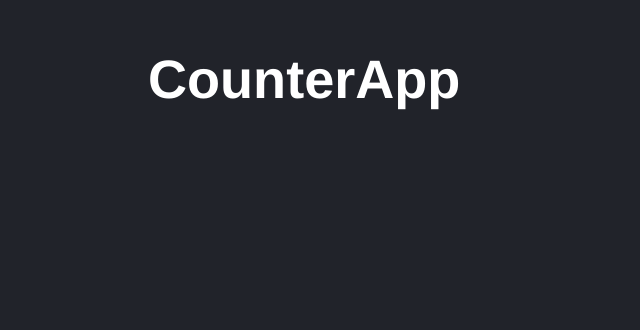
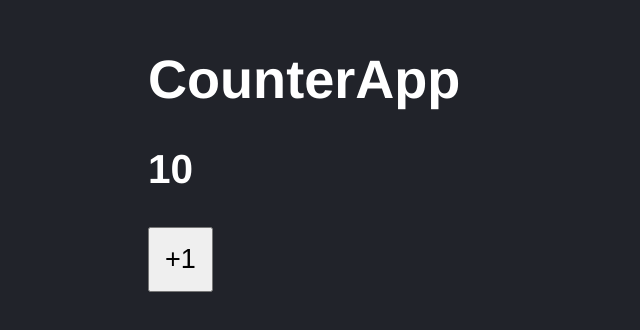
Before and after one commit to DxAmbar/counter-app-vite, a React (Vite) app: page / in a window 1280 px wide. Shown: the part 136-466 px from the top of the page, without its empty margins (0-640 px from the left). Built offline with nearby package versions, Linux system fonts and the light colour scheme.

Commit message:
Evento onClick

```diff
--- a/src/CounterApp.jsx
+++ b/src/CounterApp.jsx
@@ -1,12 +1,23 @@
 import PropTypes from 'prop-types';
 
 export const CounterApp = ({ value }) => {
+
+    const handleAdd = (event) => {
+         console.log(event)
+        }
+
     return (
     <>
     <h1>CounterApp</h1>
     <h2>{ value }</h2>
+
+    <button onClick={ handleAdd }>
+        +1
+    </button>
     </>
     )
 }
 
-CounterApp.protTypes
+CounterApp.protTypes = {
+    value: PropTypes.number.isRequired,
+}
--- a/src/main.jsx
+++ b/src/main.jsx
@@ -1,11 +1,11 @@
 import React from 'react';
 import ReactDOM from 'react-dom/client';
-import { App } from './FirstApp';
+//import { App } from './FirstApp';
 import { CounterApp } from './CounterApp';
 import './styles.css';
 
 ReactDOM.createRoot(document.getElementById('root')).render(
     <React.StrictMode>
-        <CounterApp />
+        <CounterApp value={ 10 } />
     </React.StrictMode>
 )
--- a/src/styles.css
+++ b/src/styles.css
@@ -6,3 +6,8 @@
     padding: 70px;
 
 }
+
+button {
+    padding: 15px;
+    font-size: 1.3rem;
+}
```
